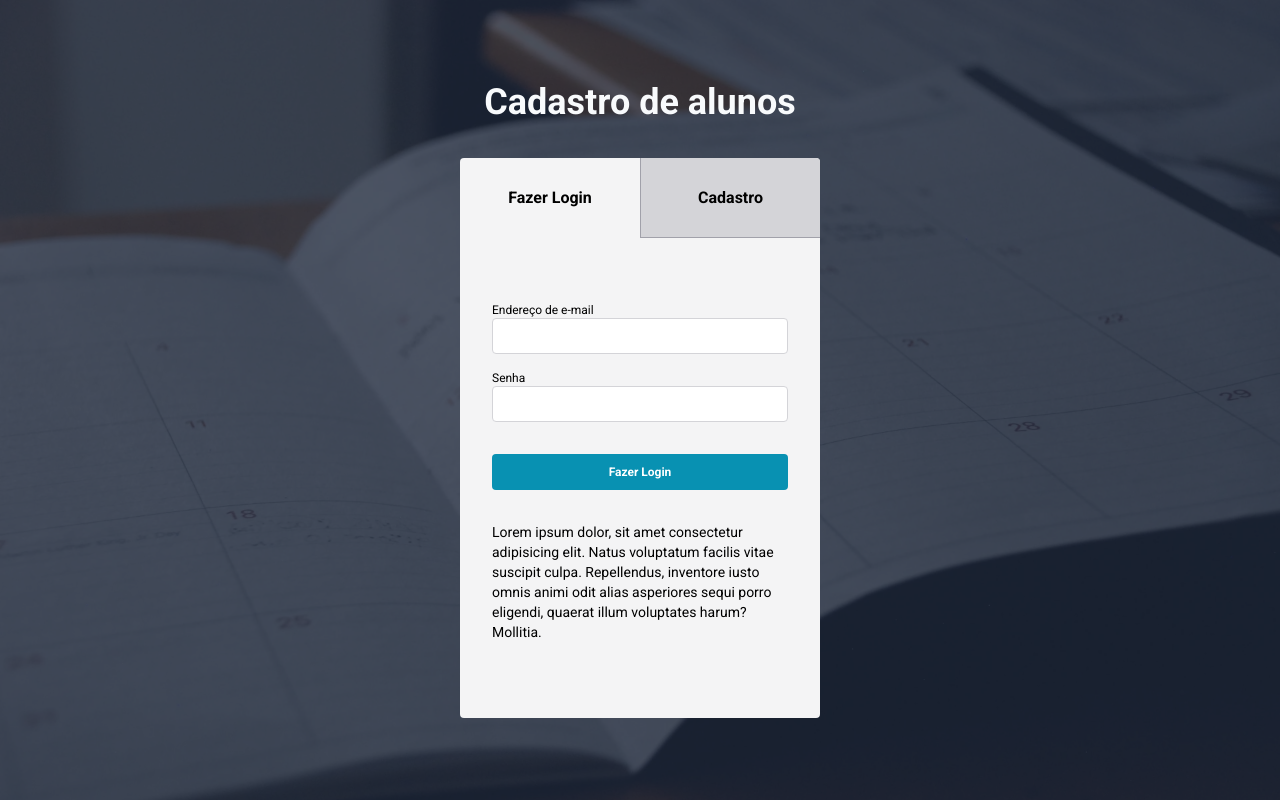
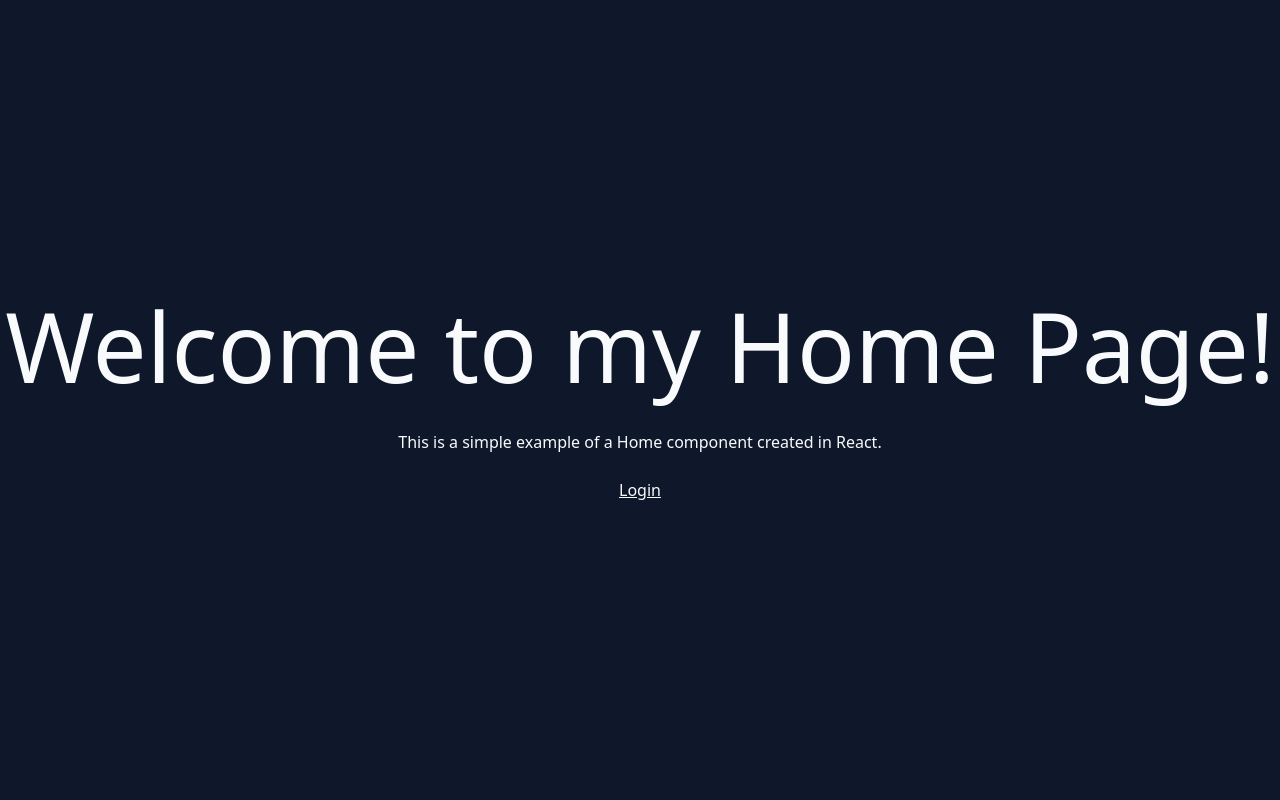
Before and after one commit to samuelsilvati/cadastro-alunos-react, a React (Vite) app: page / in a window 1280 px wide. Built offline with nearby package versions, Linux system fonts and the light colour scheme.

Commit message:
fix: change pages structure

```diff
--- /dev/null
+++ b/src/pages/Home.tsx
@@ -0,0 +1,17 @@
+import { Link } from 'react-router-dom';
+
+function Home() {
+  return (
+    <div className="flex flex-col items-center justify-center h-screen bg-slate-900">
+      <h1 className="text-slate-50 text-8xl">Welcome to my Home Page!</h1>
+      <p className="text-slate-50 pt-9">
+        This is a simple example of a Home component created in React.
+      </p>
+      <Link to="/login" className="text-slate-50 underline pt-6">
+        Login
+      </Link>
+    </div>
+  );
+}
+
+export default Home;
--- a/src/pages/Home/index.tsx
+++ /dev/null
@@ -1,84 +0,0 @@
-/* eslint-disable jsx-a11y/label-has-associated-control */
-import { useState } from 'react';
-import { Link } from 'react-router-dom';
-import AppButton from '../../components/Button';
-
-export default function Home() {
-  const [active, setMode] = useState(true);
-  const toogleButton = () => {
-    setMode(!active);
-  };
-
-  return (
-    <div className="flex flex-col items-center justify-center h-screen bg-[url('/src/img/background.webp')] bg-cover font-roboto">
-      <div className="absolute inset-0 bg-slate-800 bg-opacity-80" />
-      <div className="z-10">
-        <h1 className="text-slate-50 text-4xl font-bold text-center pb-9">
-          Cadastro de alunos
-        </h1>
-
-        <div className="w-[360px] h-[560px] bg-zinc-100 rounded">
-          <div className="flex">
-            <div className="flex items-center justify-center w-[180px] h-20 rounded-tl">
-              <p className="font-bold">Fazer Login</p>
-            </div>
-            <Link to="/register">
-              <div className="flex items-center justify-center w-[180px] h-20 bg-zinc-300 rounded-tr border-l border-b border-zinc-400 ">
-                <p className="font-bold">Cadastro</p>
-              </div>
-            </Link>
-          </div>
-          <form className="p-8 flex flex-col">
-            <label htmlFor="mail" className="text-xs pt-8">
-              Endereço de e-mail
-            </label>
-            <input
-              type="mail"
-              id="mail"
-              className="rounded h-9 pl-2 border border-zinc-300 focus:border focus:border-cyan-600 outline-0"
-            />
-            <label htmlFor="" className="text-xs pt-4">
-              Senha
-            </label>
-            <input
-              type="password"
-              className="rounded h-9 pl-2 border border-zinc-300 focus:border focus:border-cyan-600 outline-0"
-            />
-            <AppButton onClick={toogleButton}>
-              {active ? (
-                <span>Fazer Login</span>
-              ) : (
-                <svg
-                  className="m-auto animate-spin h-5 w-5 text-white"
-                  xmlns="http://www.w3.org/2000/svg"
-                  fill="none"
-                  viewBox="0 0 24 24"
-                >
-                  <circle
-                    className="opacity-25"
-                    cx="12"
-                    cy="12"
-                    r="10"
-                    stroke="currentColor"
-                    strokeWidth="4"
-                  />
-                  <path
-                    className="opacity-75"
-                    fill="currentColor"
-                    d="M4 12a8 8 0 018-8V0C5.373 0 0 5.373 0 12h4zm2 5.291A7.962 7.962 0 014 12H0c0 3.042 1.135 5.824 3 7.938l3-2.647z"
-                  />
-                </svg>
-              )}
-            </AppButton>
-            <p className="pt-8 text-sm">
-              Lorem ipsum dolor, sit amet consectetur adipisicing elit. Natus
-              voluptatum facilis vitae suscipit culpa. Repellendus, inventore
-              iusto omnis animi odit alias asperiores sequi porro eligendi,
-              quaerat illum voluptates harum? Mollitia.
-            </p>
-          </form>
-        </div>
-      </div>
-    </div>
-  );
-}
--- /dev/null
+++ b/src/pages/NotFound.tsx
@@ -0,0 +1,42 @@
+import { Link } from 'react-router-dom';
+
+function NotFound() {
+  return (
+    <div className="flex flex-col items-center justify-center h-screen bg-slate-900">
+      <h1 className="text-slate-50 text-8xl">Oops! Page not found.</h1>
+      <p className="text-slate-50 text-lg mt-8 mb-8 ">
+        The page you are looking for might have been removed or is temporarily
+        unavailable.
+      </p>
+      ;
+      <Link to="/" className="text-slate-50 underline pt-6">
+        Ir para a página inicial
+      </Link>
+    </div>
+  );
+}
+
+export default NotFound;
+
+// import React from 'react';
+// import { Link } from 'react-router-dom';
+
+// function Page404() {
+//   return (
+//     <div className="min-h-screen bg-gray-100 flex flex-col justify-center items-center">
+//       <h1 className="text-4xl font-bold mb-4">Oops! Page not found.</h1>
+//       <p className="text-gray-600 text-lg mb-8">
+//         The page you are looking for might have been removed or is temporarily
+//         unavailable.
+//       </p>
+//       <Link
+//         to="/"
+//         className="bg-blue-500 text-white py-3 px-8 rounded-md hover:bg-blue-600"
+//       >
+//         Go back to home page
+//       </Link>
+//     </div>
+//   );
+// }
+
+// export default Page404;
--- a/src/pages/NotFound/index.tsx
+++ /dev/null
@@ -1,14 +0,0 @@
-import { Link } from 'react-router-dom';
-
-function NotFound() {
-  return (
-    <div className="flex flex-col items-center justify-center h-screen bg-slate-900">
-      <h1 className="text-slate-50 text-8xl">NOT FOUND</h1>
-      <Link to="/" className="text-slate-50 underline pt-6">
-        Ir para a página inicial
-      </Link>
-    </div>
-  );
-}
-
-export default NotFound;
--- a/src/pages/Register/index.tsx
+++ b/src/pages/Register.tsx
@@ -1,8 +1,8 @@
 /* eslint-disable jsx-a11y/label-has-associated-control */
 import { useState } from 'react';
 import { Link } from 'react-router-dom';
-import AppButton from '../../components/Button';
-import PasswordInput from '../../components/PasswordInput';
+import AppButton from '../components/Button';
+import PasswordInput from '../components/PasswordInput';
 
 export default function Register() {
   const [active, setMode] = useState(true);
@@ -19,7 +19,7 @@ export default function Register() {
 
         <div className="w-[360px] h-[560px] bg-zinc-100 rounded">
           <div className="flex">
-            <Link to="/">
+            <Link to="/login">
               <div className="flex items-center justify-center w-[180px] h-20 bg-zinc-300 rounded-tl border-r border-b border-zinc-400">
                 <p className="font-bold">Fazer Login</p>
               </div>
@@ -30,12 +30,12 @@ export default function Register() {
             </div>
           </div>
           <form className="pt-5 pr-8 pb-8 pl-8 flex flex-col">
-            <label htmlFor="mail" className="text-xs pt-8">
+            <label htmlFor="name" className="text-xs pt-8">
               Nome
             </label>
             <input
-              type="mail"
-              id="mail"
+              type="text"
+              id="name"
               className="rounded h-9 pl-2 border border-zinc-300 focus:border focus:border-cyan-600 outline-0"
             />
             <label htmlFor="mail" className="text-xs pt-4">
```
